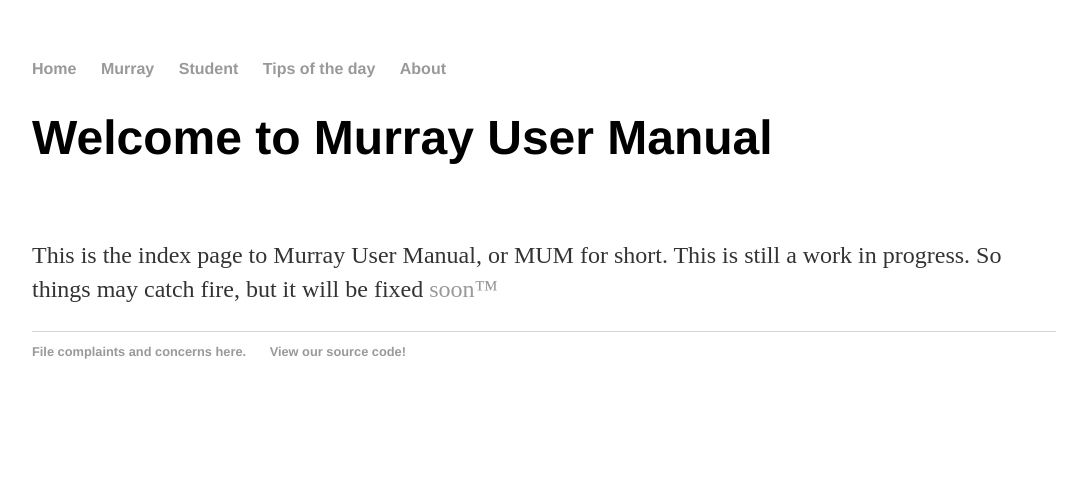
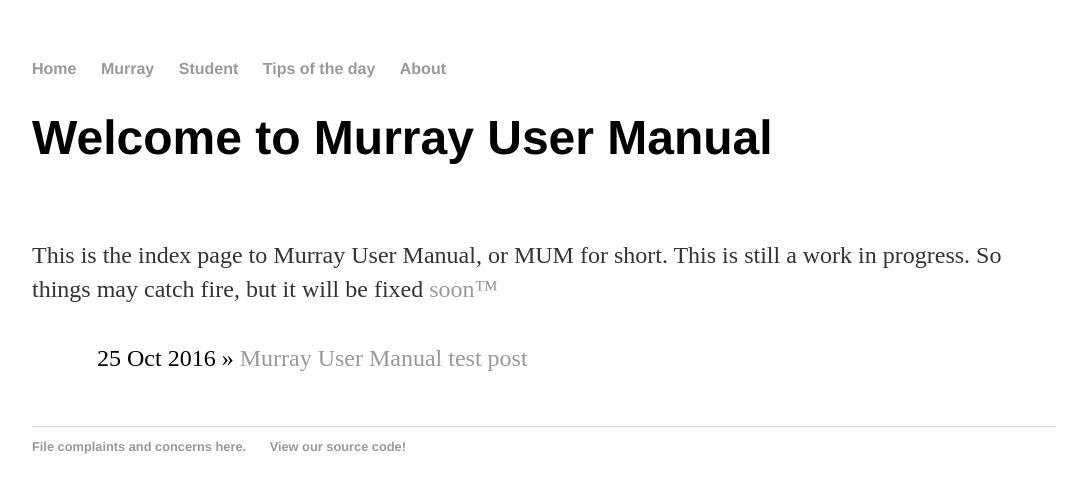
Before and after one commit to rowen2/rowen2.github.io, a Jekyll site: the page built from index.html, in a window 1280 px wide. Shown: the top 493 px of the page, without its empty margins (96-1183 px from the left). Built offline with Jekyll 4.4.1, drawn with Linux system fonts in a browser that asks for light colours.

Commit message:
Update index.html

```diff
--- a/index.html
+++ b/index.html
@@ -8,10 +8,10 @@
 	<p> This is the index page to Murray User Manual, or MUM for short. This is still a work in progress. So things may catch fire, but it will be fixed <a href="https://developer.valvesoftware.com/wiki/Valve_Time">soon™</a></p>
 </div><!-- /.blurb -->
 
-<ul class="blog">
+<ul class="posts">
 
-  {% for post in site.blog %}
-    <li><span>{{ blog.date | date_to_string }}</span> &raquo; <a href="{{ blog.url }}" title="{{ blog.title }}">{{ blog.title }}</a></li>
+  {% for post in site.posts %}
+    <li><span>{{ post.date | date_to_string }}</span> &raquo; <a href="{{ post.url }}" title="{{ post.title }}">{{ post.title }}</a></li>
   {% endfor %}
 
 </ul>
```
